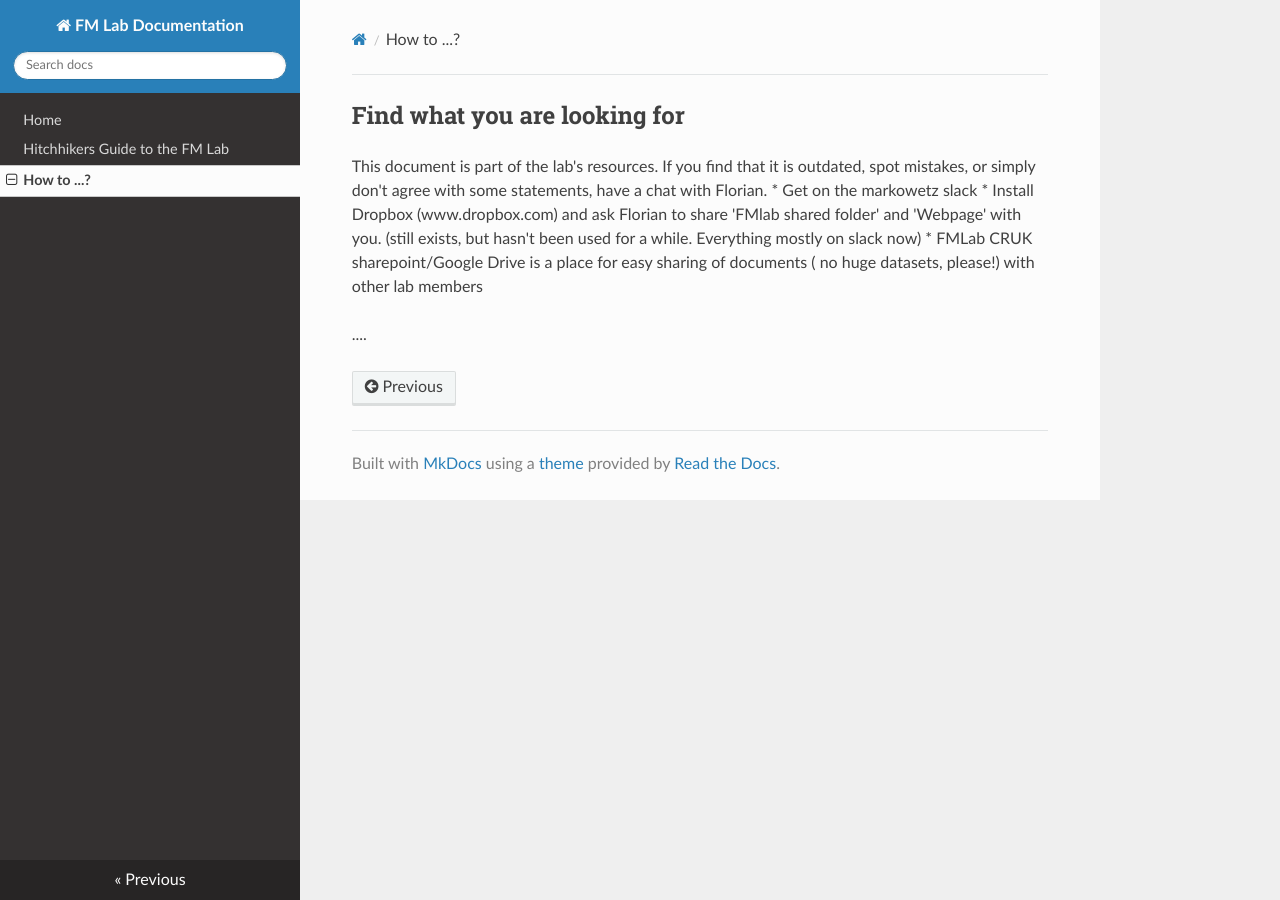
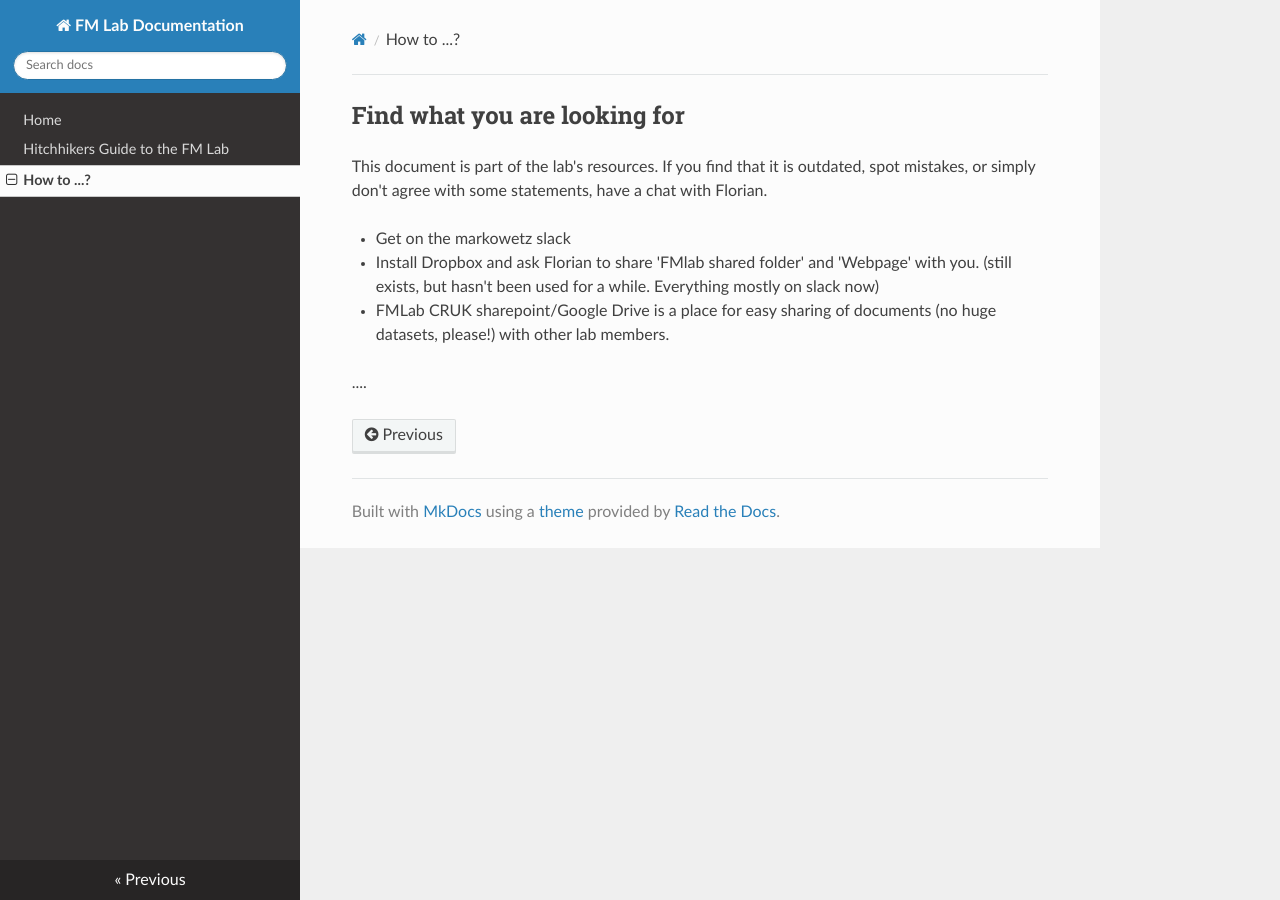
Before and after one commit to BethYates-cruk/test, an MkDocs documentation site: the page built from docs/how_to.md, in a window 1280 px wide. Built offline with MkDocs 1.6.1, drawn with Linux system fonts in a browser that asks for light colours; nearby versions of some CDN libraries.

```diff
--- a/docs/how_to.md
+++ b/docs/how_to.md
@@ -1,8 +1,14 @@
 ## Find what you are looking for
 
-This document is part of the lab's resources. If you find that it is outdated, spot mistakes, or simply don't agree with some statements, have a chat with Florian.
+This document is part of the lab's resources. If you find that it is outdated,
+spot mistakes, or simply don't agree with some statements, have a chat with
+Florian.
+
 * Get on the markowetz slack
-* Install Dropbox (www.dropbox.com) and ask Florian to share 'FMlab shared folder' and 'Webpage' with you. (still exists, but hasn't been used for a while. Everything mostly on slack now)
-* FMLab CRUK sharepoint/Google Drive is a place for easy sharing of documents ( no huge datasets, please!) with other lab members
+* Install Dropbox and ask Florian to share 'FMlab shared
+folder' and 'Webpage' with you. (still exists, but hasn't been used for a while.
+Everything mostly on slack now)
+* FMLab CRUK sharepoint/Google Drive is a place for easy sharing of documents
+(no huge datasets, please!) with other lab members.
 
 ....
```
